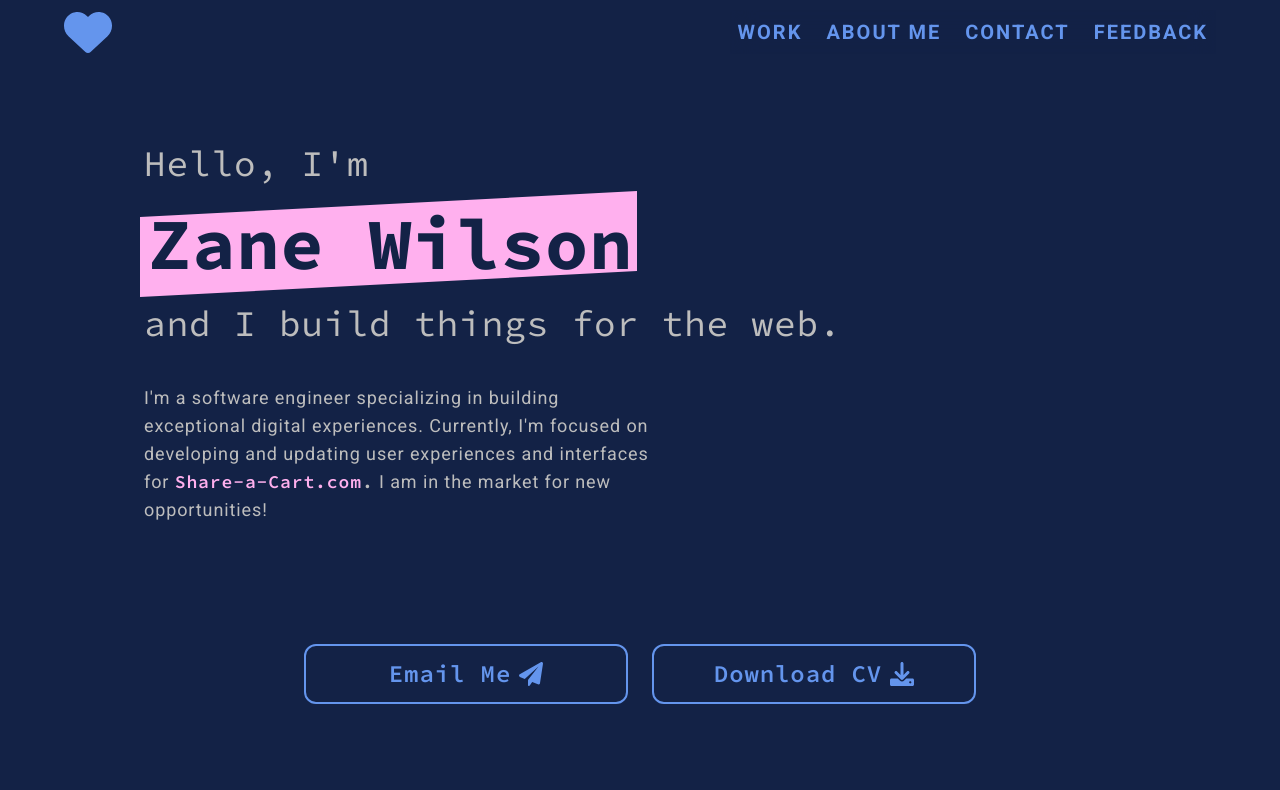
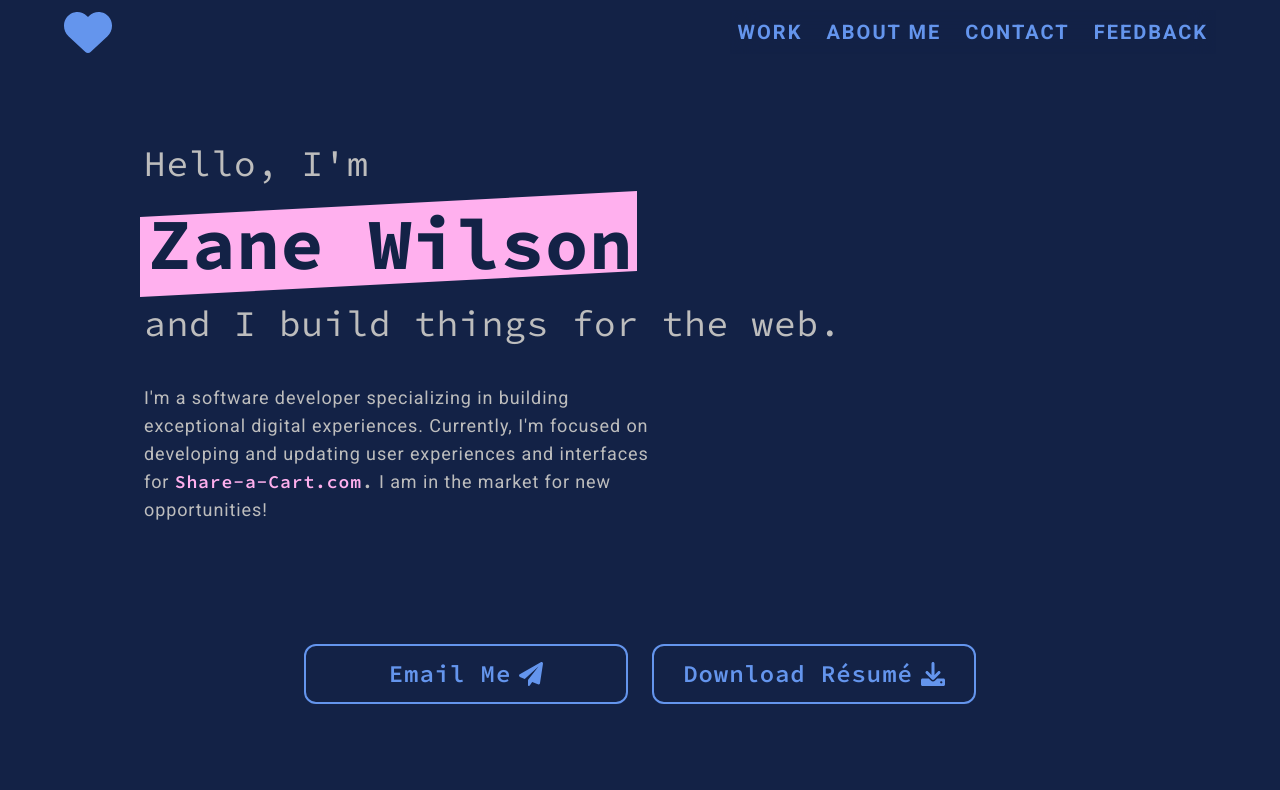
Before and after one commit to zaneaw/portfolio, a Next.js app: page / in a window 1280 px wide. Shown: the top 790 px of the page. Built offline with nearby package versions, Linux system fonts and the light colour scheme; a web font is replaced by a local one.

Commit message:
software dev and resume spelling

```diff
--- a/components/hero.jsx
+++ b/components/hero.jsx
@@ -16,7 +16,7 @@ export default function Hero() {
 
             <div className='font-serifCustom max-w-lg animate-translateInDown'>
                 <p>
-                    I&apos;m a software engineer specializing in building
+                    I&apos;m a software developer specializing in building
                     exceptional digital experiences. Currently, I&apos;m focused
                     on developing and updating user experiences and interfaces
                     for&nbsp;
@@ -56,7 +56,7 @@ export default function Hero() {
                     href='/downloads/ZanesCV.pdf'
                     download='ZanesCV'
                 >
-                    <span className='text-primary group-hover:text-primary-dark transition-all duration-300 ease-out'>Download CV</span>
+                    <span className='text-primary group-hover:text-primary-dark transition-all duration-300 ease-out'>Download Résumé</span>
                     <svg
                         className='w-6 fill-primary group-hover:fill-primary-dark transition-all duration-300 ease-out'
                         xmlns='http://www.w3.org/2000/svg'
```
